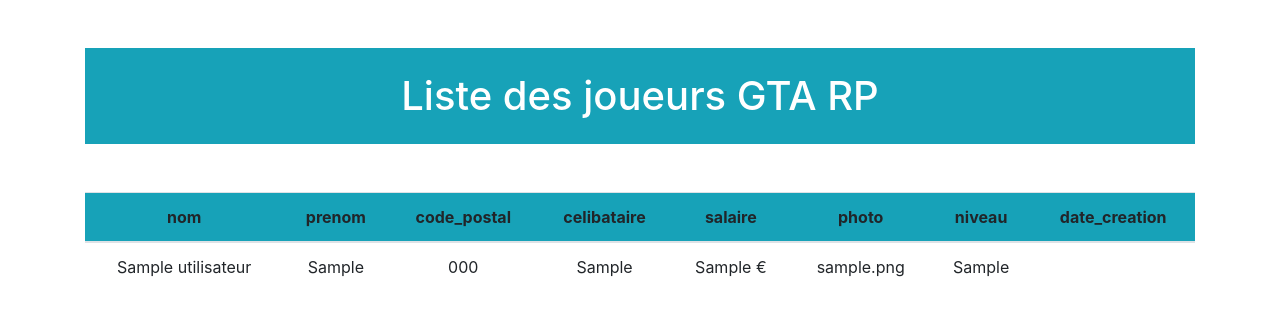
After one commit to essasoufiane/crud_php, a PHP site: page /affichage.php in a window 1280 px wide. The commit adds this page. Shown: the top 316 px of the page. Run offline with PHP 8.4, Linux system fonts and the light colour scheme; tables that the repository leaves empty or names only in its code hold one stand-in row (values such as "Sample post"); data that the repository does not hold is empty.

Commit message:
page_affichage_DATA
page qui contient un tableau affichant les données de la BDD || il reste a afficher correctement l'image

```diff
--- /dev/null
+++ b/affichage.php
@@ -0,0 +1,70 @@
+<?php
+
+$bdd = new PDO('mysql:host=localhost;dbname=gta_rp','root',''); // connexion à la BDD
+
+$req  = $bdd->prepare("SELECT * FROM utilisateur"); // la requete
+
+$req->execute(); // envoi et execution en BDD
+
+$myGames = $req->fetchAll(PDO::FETCH_ASSOC); // recupere les datas de la req on met dans un tableau
+
+$req->closeCursor(); // coupe la connection avec la bdd
+
+// var_dump($myGames); c'etait juste pour verifier
+
+?>
+
+<!DOCTYPE html>
+<html lang="en">
+
+<head>
+    <meta charset="UTF-8">
+    <link rel="stylesheet" href="https://cdn.jsdelivr.net/npm/bootstrap@4.6.1/dist/css/bootstrap.min.css" integrity="sha384-zCbKRCUGaJDkqS1kPbPd7TveP5iyJE0EjAuZQTgFLD2ylzuqKfdKlfG/eSrtxUkn" crossorigin="anonymous">
+    <meta http-equiv="X-UA-Compatible" content="IE=edge">
+    <meta name="viewport" content="width=device-width, initial-scale=1.0">
+    <title>Document</title>
+</head>
+
+<body>
+
+    <main class="container">
+
+
+        <h1 class="p-4 my-5 bg-info text-white text-center">Liste des joueurs GTA RP </h1>
+
+
+        <table class="table table-hover text-center">
+            <thead class="bg-info">
+                <tr>
+                    <th scope="col">nom</th>
+                    <th scope="col">prenom</th>
+                    <th scope="col">code_postal</th>
+                    <th scope="col">celibataire</th>
+                    <th scope="col">salaire</th>
+                    <th scope="col">photo</th>
+                    <th scope="col">niveau</th>
+                    <th scope="col">date_creation</th>
+                </tr>
+            </thead>
+            <tbody>
+                <?php foreach ($myGames as $game) : ?>
+                    <tr class="table">
+                        <td> <?= $game['nom'] ?></td>
+                        <td> <?= $game['prenon'] ?></td>
+                        <td> <?= $game['code_postal'] ?></td>
+                        <td> <?= $game['celibataire'] ?></td>
+                        <td> <?= $game['salaire'] ?> &euro;</td>
+                        <td> <?= $game['photo'] ?></td>
+                        <td> <?= $game['loyauter'] ?></td>
+                        <td> <?= $game['date-creation'] ?></td>
+
+                    </tr>
+                <?php endforeach; ?>
+            </tbody>
+        </table>
+
+    </main>
+
+</body>
+
+</html>
--- a/partials/header.php
+++ b/partials/header.php
@@ -13,7 +13,7 @@
 <body>
 
     <nav class="navbar navbar-expand-lg navbar-light bg-info">
-        <a class="navbar-brand" href="#">Acceuil</a>
+        <a class="navbar-brand" href="index.php">Acceuil</a>
         <button class="navbar-toggler" type="button" data-toggle="collapse" data-target="#navbarSupportedContent"
             aria-controls="navbarSupportedContent" aria-expanded="false" aria-label="Toggle navigation">
             <span class="navbar-toggler-icon"></span>
@@ -25,7 +25,7 @@
                     <a class="nav-link" href="enregistrement.php">enregistrement</a>
                 </li>
                 <li class="nav-item">
-                    <a class="nav-link" href="#">Page 2</a>
+                    <a class="nav-link" href="affichage.php">Affichage</a>
                 </li>
 
             </ul>
```
